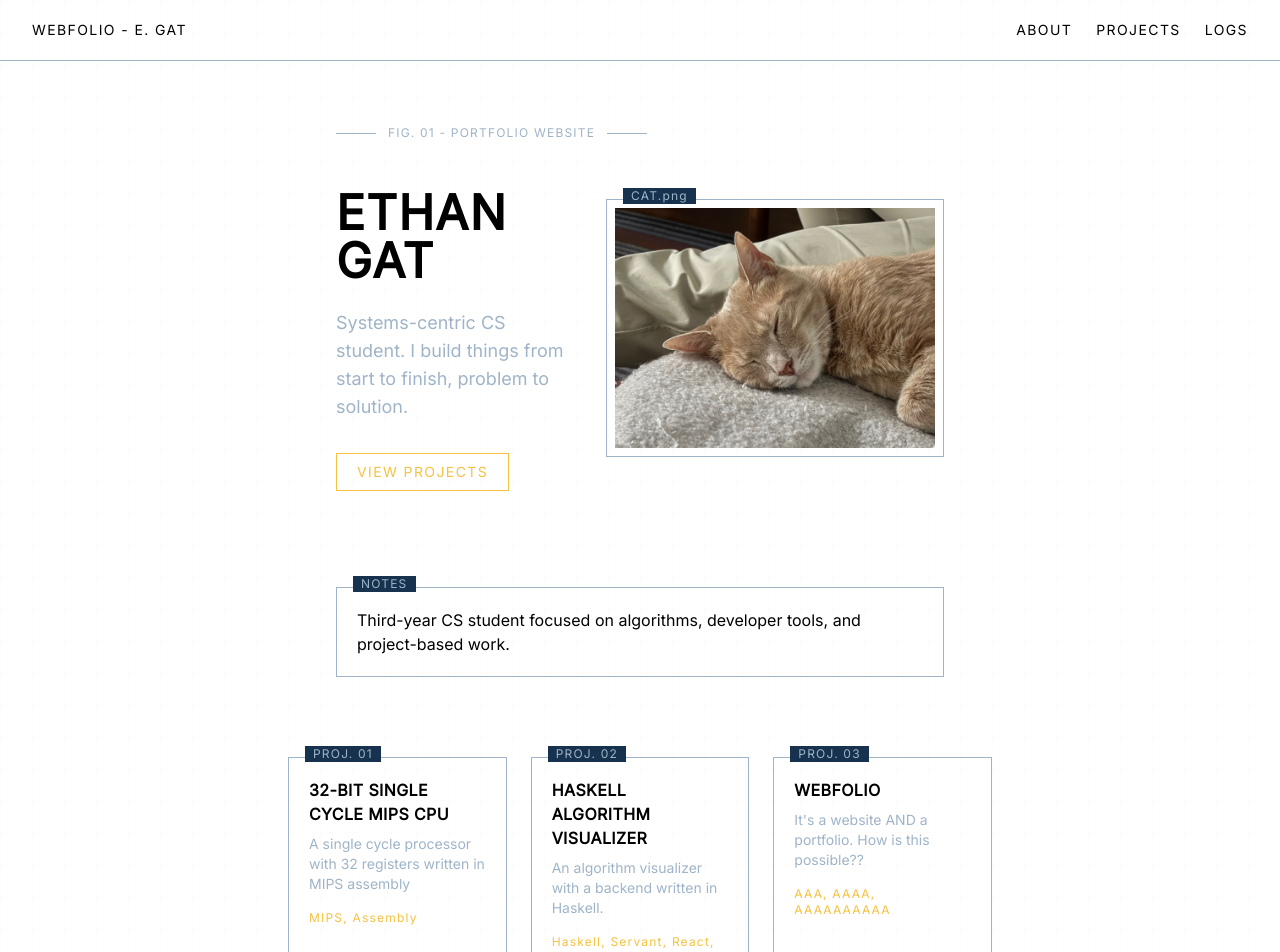
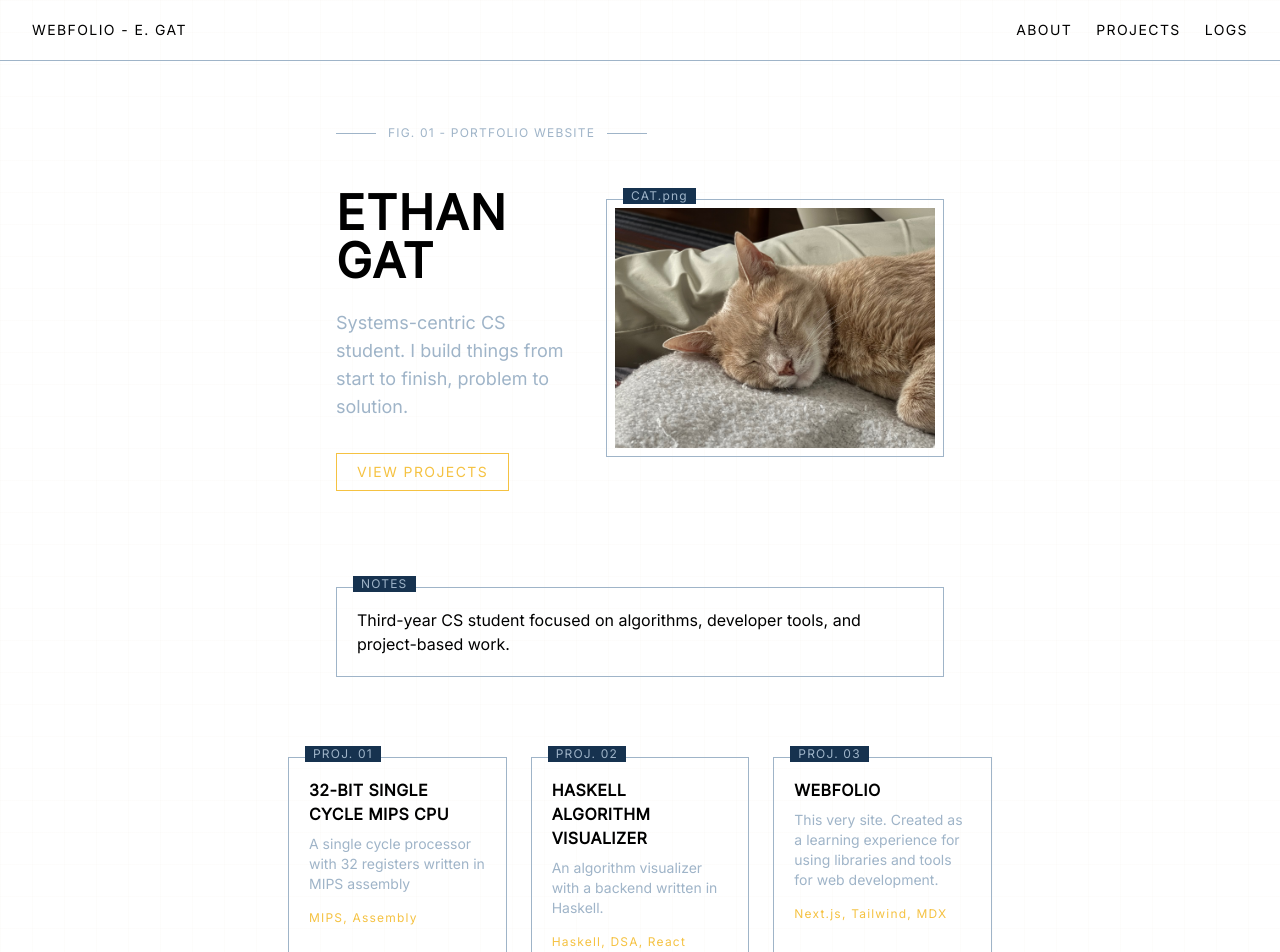
Before and after one commit to Anonymoose725/webfolio, a Next.js app: page / in a window 1280 px wide. Shown: the top 952 px of the page. Built offline with nearby package versions, Linux system fonts and the light colour scheme.

Commit message:
main page project highlight update

```diff
--- a/app/page.tsx
+++ b/app/page.tsx
@@ -13,12 +13,12 @@ const projects = [
     {
         title: "Haskell Algorithm Visualizer",
         blurb: "An algorithm visualizer with a backend written in Haskell.",
-        tags: ["Haskell", "Servant", "React", "DSA"],
+        tags: ["Haskell", "DSA", "React"],
     },
     {
         title: "Webfolio",
-        blurb: "It's a website AND a portfolio. How is this possible??",
-        tags: ["AAA", "AAAA", "AAAAAAAAAA"],
+        blurb: "This very site. Created as a learning experience for using libraries and tools for web development.",
+        tags: ["Next.js", "Tailwind", "MDX"],
     },
 ];
 
```
